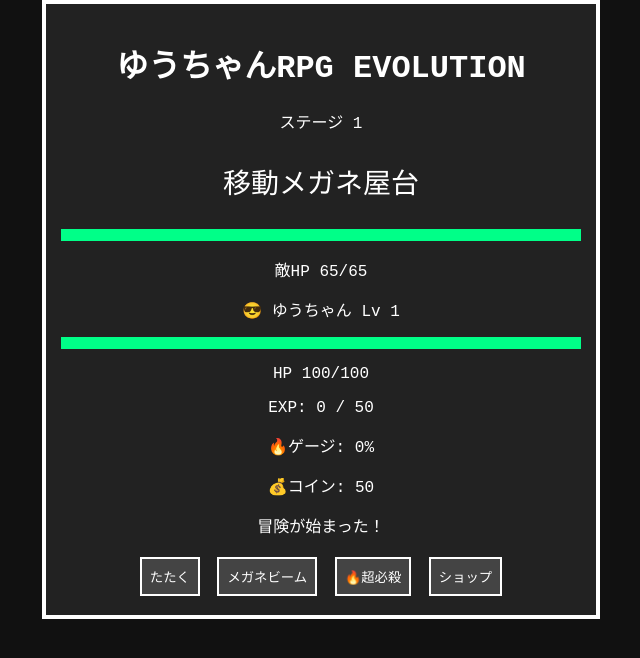
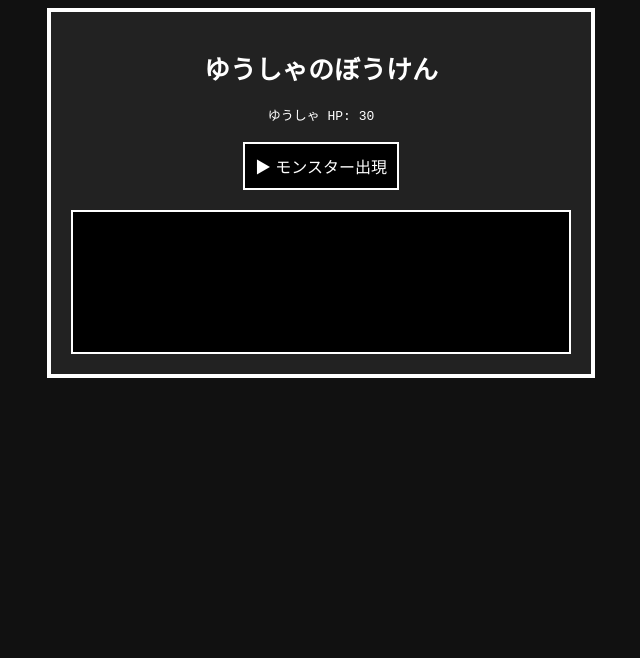
Before and after one commit to lingjingliudou-ux/yu-rpg-8392xkq7, a plain HTML site: page index.html in a window 1280 px wide. Shown: the whole page, without its empty margins (319-959 px from the left). Drawn offline with Linux system fonts and the light colour scheme.

Commit message:
Revise game title and improve styling
Updated game title and various styles for buttons and layout.

```diff
--- a/index.html
+++ b/index.html
@@ -2,195 +2,143 @@
 <html lang="ja">
 <head>
 <meta charset="UTF-8">
-<title>ゆうちゃんRPG EVOLUTION</title>
+<title>ゆうしゃのRPG</title>
 <style>
 body{
   background:#111;
   color:#fff;
-  font-family:"Courier New", monospace;
+  font-family:monospace;
   text-align:center;
-  margin:0;
 }
+
 #game{
-  max-width:520px;
+  max-width:500px;
   margin:auto;
-  padding:15px;
+  padding:20px;
   background:#222;
   border:4px solid #fff;
 }
+
 button{
-  margin:4px;
-  padding:8px;
-  background:#444;
+  margin:5px;
+  padding:10px;
+  background:black;
   color:white;
   border:2px solid white;
+  font-size:16px;
 }
-button:hover{background:#666;}
-.bar{
-  height:12px;
-  background:#555;
-  margin:4px 0;
+
+button:hover{
+  background:white;
+  color:black;
 }
-.fill{
-  height:100%;
-  background:#00ff88;
+
+#log{
+  margin-top:15px;
+  text-align:left;
+  min-height:120px;
+  background:black;
+  padding:10px;
+  border:2px solid white;
 }
-.hidden{display:none;}
-.big{font-size:28px;}
 </style>
 </head>
 <body>
 
 <div id="game">
-<h1>ゆうちゃんRPG EVOLUTION</h1>
+  <h1>ゆうしゃのぼうけん</h1>
+  <p id="status"></p>
 
-<p id="stage">ステージ 1</p>
-<p id="enemyName" class="big">メガネ屋さん</p>
+  <button onclick="startBattle()">▶ モンスター出現</button>
 
-<div class="bar"><div id="enemyHPbar" class="fill"></div></div>
-<p id="enemyHPtext"></p>
+  <div id="commandBox" style="display:none;">
+    <h3>コマンド</h3>
+    <button onclick="fight()">たたかう</button>
+    <button onclick="spell()">じゅもん</button>
+    <button onclick="heal()">かいふく</button>
+    <button onclick="runAway()">にげる</button>
+  </div>
 
-<p>😎 ゆうちゃん Lv <span id="level">1</span></p>
-<div class="bar"><div id="playerHPbar" class="fill"></div></div>
-<p id="playerHPtext"></p>
-
-<p>EXP: <span id="exp">0</span> / 50</p>
-<p>🔥ゲージ: <span id="rage">0</span>%</p>
-<p>💰コイン: <span id="coins"></span></p>
-
-<p id="log">冒険が始まった！</p>
-
-<button onclick="attack()">たたく</button>
-<button onclick="skill()">メガネビーム</button>
-<button onclick="ultimate()">🔥超必殺</button>
-<button onclick="shop()">ショップ</button>
+  <div id="log"></div>
 </div>
 
 <script>
-let player = {
-  hp:100,
-  maxHp:100,
-  level:1,
-  exp:0,
-  rage:0,
-  coins:50
-};
+let hero = { hp:30, maxHp:30 };
+let enemy;
 
-let enemy = {};
-let stage=1;
-
-function generateEnemy(){
-  let names=["メガネ屋さん","移動メガネ屋台","高級メガネ店長"];
-  let bossNames=["伝説のメガネ神"];
-  if(stage%5===0){
-    enemy.name=bossNames[0];
-    enemy.maxHp=150+stage*5;
-  }else{
-    enemy.name=names[Math.floor(Math.random()*names.length)];
-    enemy.maxHp=60+stage*5;
-  }
-  enemy.hp=enemy.maxHp;
-  update();
+function updateStatus(){
+  document.getElementById("status").innerText =
+    "ゆうしゃ HP: " + hero.hp +
+    (enemy ? " | スライム HP: " + enemy.hp : "");
 }
 
-function update(){
-  document.getElementById("enemyName").innerText=enemy.name;
-  document.getElementById("enemyHPbar").style.width=(enemy.hp/enemy.maxHp*100)+"%";
-  document.getElementById("enemyHPtext").innerText="敵HP "+enemy.hp+"/"+enemy.maxHp;
-  document.getElementById("playerHPbar").style.width=(player.hp/player.maxHp*100)+"%";
-  document.getElementById("playerHPtext").innerText="HP "+player.hp+"/"+player.maxHp;
-  document.getElementById("level").innerText=player.level;
-  document.getElementById("exp").innerText=player.exp;
-  document.getElementById("rage").innerText=player.rage;
-  document.getElementById("coins").innerText=player.coins;
-  document.getElementById("stage").innerText="ステージ "+stage;
-  save();
+function log(text){
+  document.getElementById("log").innerHTML += text + "<br>";
+  document.getElementById("log").scrollTop =
+    document.getElementById("log").scrollHeight;
 }
 
-function log(t){document.getElementById("log").innerText=t;}
-
-function attack(){
-  let dmg=10+Math.floor(Math.random()*10);
-  enemy.hp-=dmg;
-  player.rage+=10;
-  log("たたく！ "+dmg+" ダメージ！");
-  turn();
+function startBattle(){
+  enemy = { hp:20 };
+  log("スライムがあらわれた！");
+  document.getElementById("commandBox").style.display="block";
+  updateStatus();
 }
 
-function skill(){
-  let dmg=20+Math.floor(Math.random()*15);
-  enemy.hp-=dmg;
-  player.rage+=15;
-  log("メガネビーム！ "+dmg+" ダメージ！");
-  turn();
+function fight(){
+  let damage = Math.floor(Math.random()*6)+3;
+  enemy.hp -= damage;
+  log("ゆうしゃの攻撃！ "+damage+" ダメージ！");
+  checkEnemy();
 }
 
-function ultimate(){
-  if(player.rage<100){log("ゲージ不足！");return;}
-  let dmg=80;
-  enemy.hp-=dmg;
-  player.rage=0;
-  log("🔥超必殺！！ "+dmg+" ダメージ！！");
-  turn();
+function spell(){
+  let damage = Math.floor(Math.random()*10)+5;
+  enemy.hp -= damage;
+  log("メラ！ "+damage+" ダメージ！");
+  checkEnemy();
 }
 
-function turn(){
-  if(enemy.hp<=0){
-    player.exp+=20;
-    player.coins+=15;
-    stage++;
-    log("勝利！EXP+20 コイン+15");
-    levelUp();
-    generateEnemy();
-    return;
-  }
-  let dmg=8+stage;
-  player.hp-=dmg;
-  if(player.hp<=0){
-    log("やられた…HP全回復！");
-    player.hp=player.maxHp;
-  }
-  update();
+function heal(){
+  let heal = Math.floor(Math.random()*8)+5;
+  hero.hp += heal;
+  if(hero.hp > hero.maxHp) hero.hp = hero.maxHp;
+  log("ホイミ！ "+heal+" 回復！");
+  enemyTurn();
+  updateStatus();
 }
 
-function levelUp(){
-  if(player.exp>=50){
-    player.level++;
-    player.exp=0;
-    player.maxHp+=20;
-    player.hp=player.maxHp;
-    log("レベルアップ！ Lv"+player.level);
-  }
+function runAway(){
+  log("ゆうしゃは にげだした！");
+  document.getElementById("commandBox").style.display="none";
+  enemy = null;
+  updateStatus();
 }
 
-function shop(){
-  if(player.coins>=30){
-    player.coins-=30;
-    player.maxHp+=10;
-    player.hp=player.maxHp;
-    log("最大HPアップ！");
-  }else{
-    log("コイン不足！");
+function checkEnemy(){
+  if(enemy.hp <= 0){
+    log("スライムをたおした！");
+    document.getElementById("commandBox").style.display="none";
+    enemy = null;
+  } else {
+    enemyTurn();
   }
-  update();
+  updateStatus();
 }
 
-function save(){
-  localStorage.setItem("yuSave",JSON.stringify({player,stage}));
+function enemyTurn(){
+  let damage = Math.floor(Math.random()*5)+2;
+  hero.hp -= damage;
+  log("スライムの攻撃！ "+damage+" ダメージ！");
+  if(hero.hp <= 0){
+    log("ゆうしゃは たおれた…");
+    document.getElementById("commandBox").style.display="none";
+  }
+  updateStatus();
 }
 
-function load(){
-  let data=localStorage.getItem("yuSave");
-  if(data){
-    let d=JSON.parse(data);
-    player=d.player;
-    stage=d.stage;
-  }
-}
+updateStatus();
+</script>
 
-load();
-generateEnemy();
-update();
-</script>
 </body>
 </html>
```
